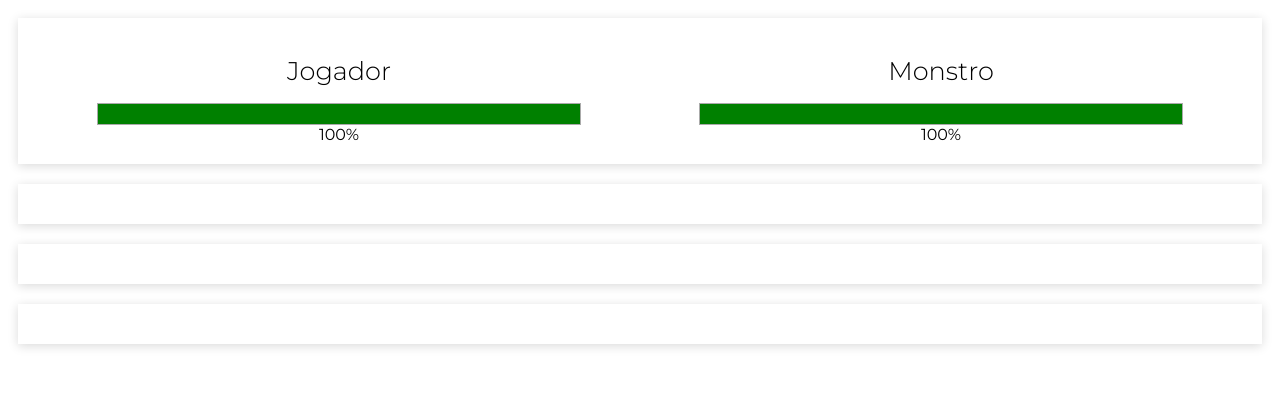
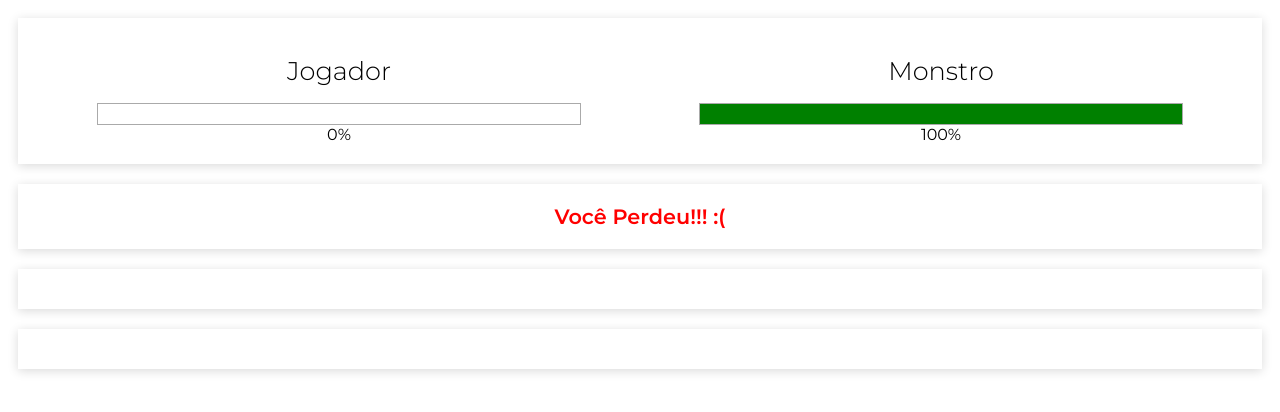
Before and after one commit to miqueiasjed/matador_monstros_vue, a plain HTML site: page index.html in a window 1280 px wide. Drawn offline with nearby package versions, Linux system fonts and the light colour scheme.

Commit message:
mostrando o resultado

```diff
--- a/app.js
+++ b/app.js
@@ -1,11 +1,13 @@
 new Vue({
     el: '#app',
     data: {
-        playerLife: 100,
+        playerLife: 0,
         monsterLife: 100,
     },
     computed: {
-
+        hasResult(){
+            return this.playerLife == 0 || this.monsterLife == 0
+        }
     },
     methods: {
 
--- a/index.html
+++ b/index.html
@@ -30,7 +30,10 @@
                 <div>{{monsterLife}}%</div>
             </div>
         </div>
-        <div class="panel result"></div>
+        <div class="panel result" v-if="hasResult">
+            <div  v-if="monsterLife == 0" class="win">Você ganhou!!! :)</div>
+            <div v-else class="lose">Você Perdeu!!! :(</div>
+        </div>
         <div class="panel buttons"></div>
         <div class="panel logs"></div>
     </div>
--- a/style.css
+++ b/style.css
@@ -50,3 +50,20 @@ html {
 .life-bar .life.danger {
     background-color: red;
 }
+
+/* Área do Resultado */
+
+.result {
+    display: flex;
+    justify-content: center;
+    font-size: 1.3rem;
+    font-weight: 600;
+}
+
+.result .win {
+    color: green;
+}
+
+.result .lose {
+    color: red;
+}
```
